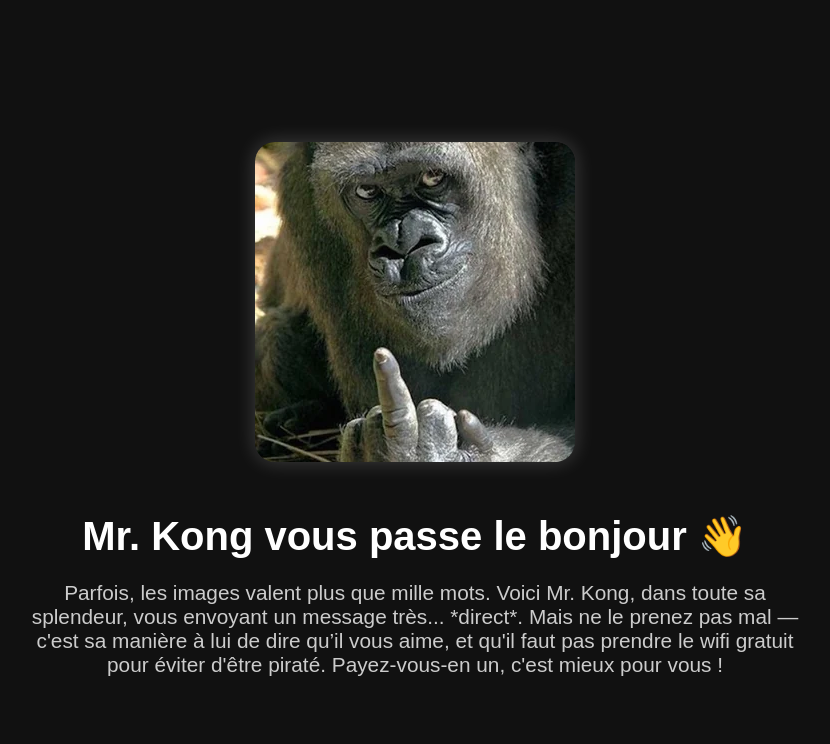
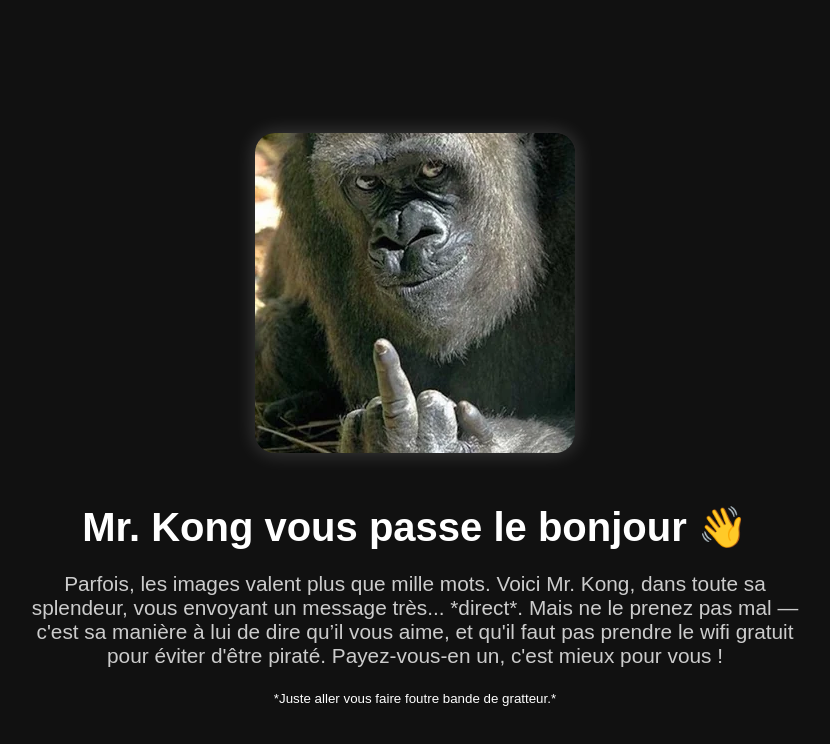
Before and after one commit to Noctavia/Prank, a plain HTML site: page index.html in a window 1280 px wide. Shown: the whole page, without its empty margins (225-1055 px from the left). Drawn offline with Linux system fonts and the light colour scheme; no server answers.

Commit message:
Update index.html

```diff
--- a/index.html
+++ b/index.html
@@ -52,8 +52,8 @@
             Voici Mr. Kong, dans toute sa splendeur, vous envoyant un message très... *direct*.
             Mais ne le prenez pas mal — c'est sa manière à lui de dire qu’il vous aime, et qu'il faut pas prendre le wifi gratuit pour éviter d'être piraté. Payez-vous-en un, c'est mieux pour vous !
         </p>
+         <small>*Juste aller vous faire foutre bande de gratteur.*</small>
     </div>
-
     <script src="save.js"></script>
 </body>
 </html>
```
